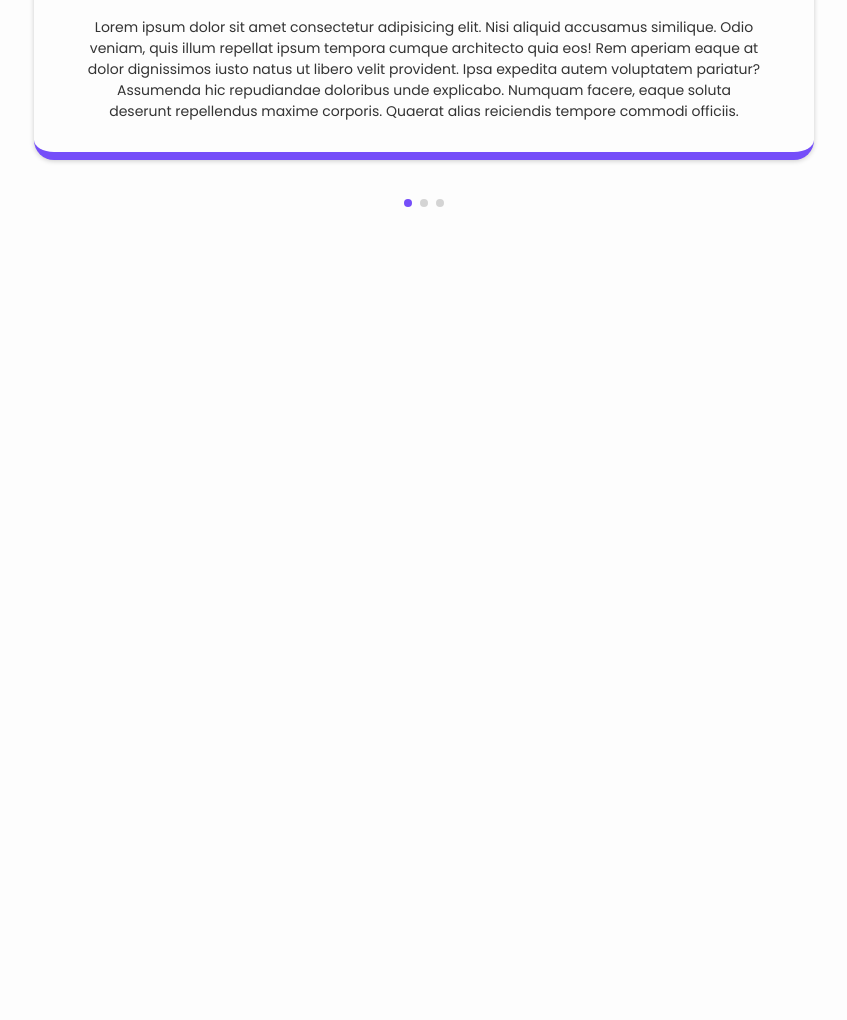
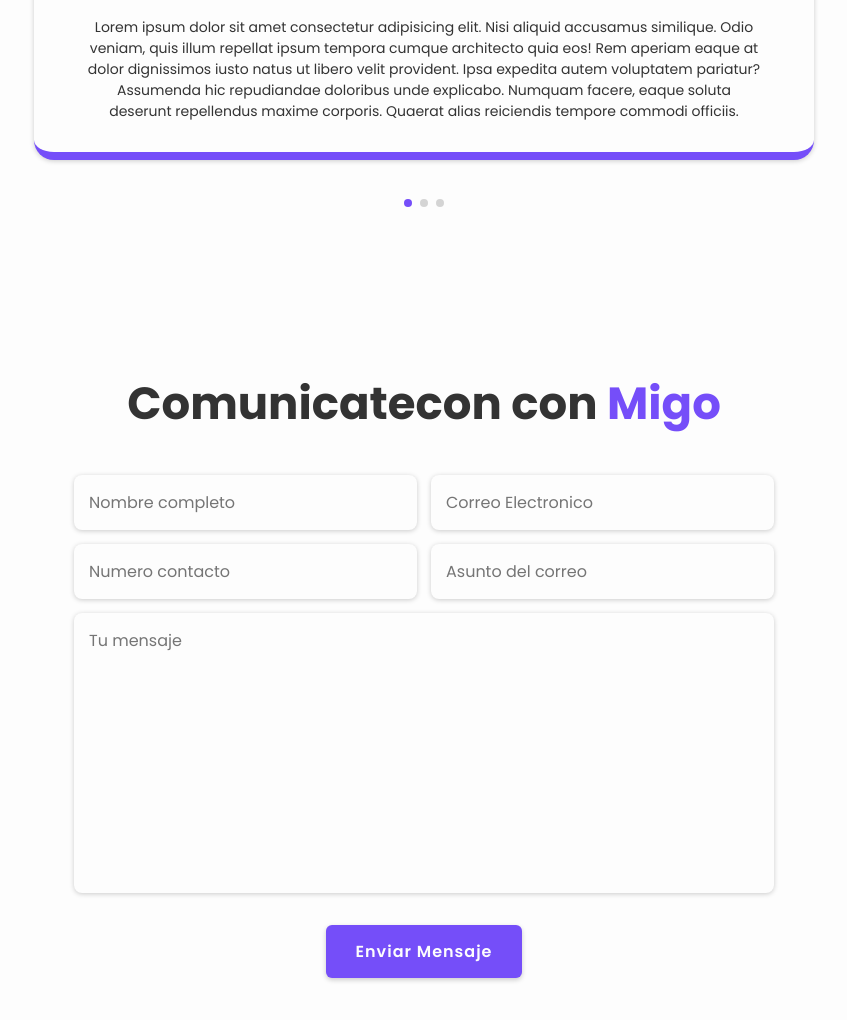
Before and after one commit to LeonardoLombana/perfil_LeonardoLombana_alura, a plain HTML site: page index.html in a window 1280 px wide. Shown: the part 3926-4946 px from the top of the page, without its empty margins (216-1063 px from the left). Before the commit the page ends 4196 px from the top, so only its background shows below. Drawn offline with nearby package versions, Linux system fonts and the light colour scheme.

Commit message:
Se crea seccion de contacto

```diff
--- a/css/style.css
+++ b/css/style.css
@@ -492,3 +492,45 @@ span{
 .testimonial-box .swiper-pagination-bullet-active{
     background: var(--main-color);
 }
+
+.contact h2{
+    margin-bottom: 3rem;
+}
+
+.contact form{
+    max-width: 70rem;
+    margin: 1rem auto;
+    text-align: center;
+    margin-bottom: 3rem;
+}
+
+.contact form .input-box{
+    display: flex;
+    justify-content: space-between;
+    flex-wrap: wrap;
+}
+
+.contact form .input-box input,
+.contact form textarea{
+    width: 100%;
+    padding: 1.5rem;
+    font-size: 1.6rem;
+    color: var(--text-color);
+    background: var(--bg-color);
+    border-radius: .8rem;
+    margin: .7rem 0;
+    box-shadow: 0 .1rem .5rem var(--shadow-color);
+}
+
+.contact form .input-box input{
+    width: 49%;
+}
+
+.contact form textarea{
+    resize: none;
+}
+
+.contact form .btn{
+    margin-top: 2rem;
+    cursor: pointer;
+}
--- a/index.html
+++ b/index.html
@@ -210,7 +210,21 @@
 
       <!-- contact section design -->
 
-
+      <section class="contact" id="contact">
+        <h2 class="heading">Comunicatecon con <span>Migo</span></h2>
+        <form action="#">
+            <div class="input-box">
+                <input type="text" placeholder="Nombre completo">
+                <input type="email" placeholder="Correo Electronico">
+            </div>
+            <div class="input-box">
+                <input type="number" placeholder="Numero contacto">
+                <input type="text" placeholder="Asunto del correo">
+            </div>
+            <textarea name="" id="" cols="30" rows="10" placeholder="Tu mensaje"></textarea>
+            <input type="submit" value="Enviar Mensaje" class="btn">
+        </form>
+      </section>
 
     <!-- swiper js -->
     <script src="https://cdn.jsdelivr.net/npm/swiper@11/swiper-bundle.min.js"></script>
```
